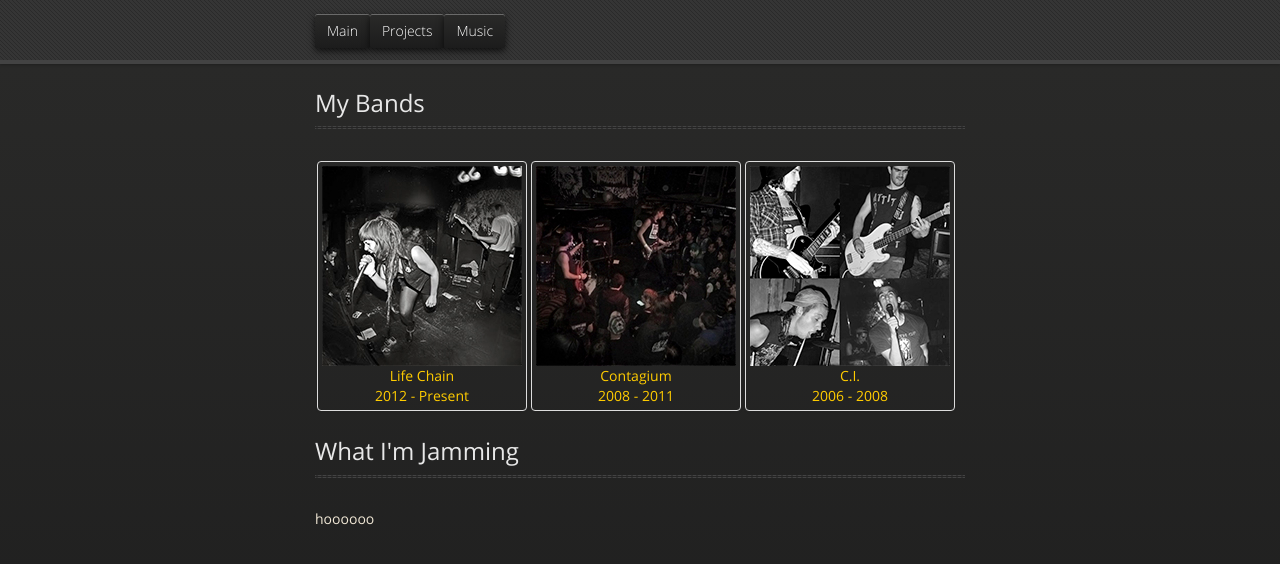
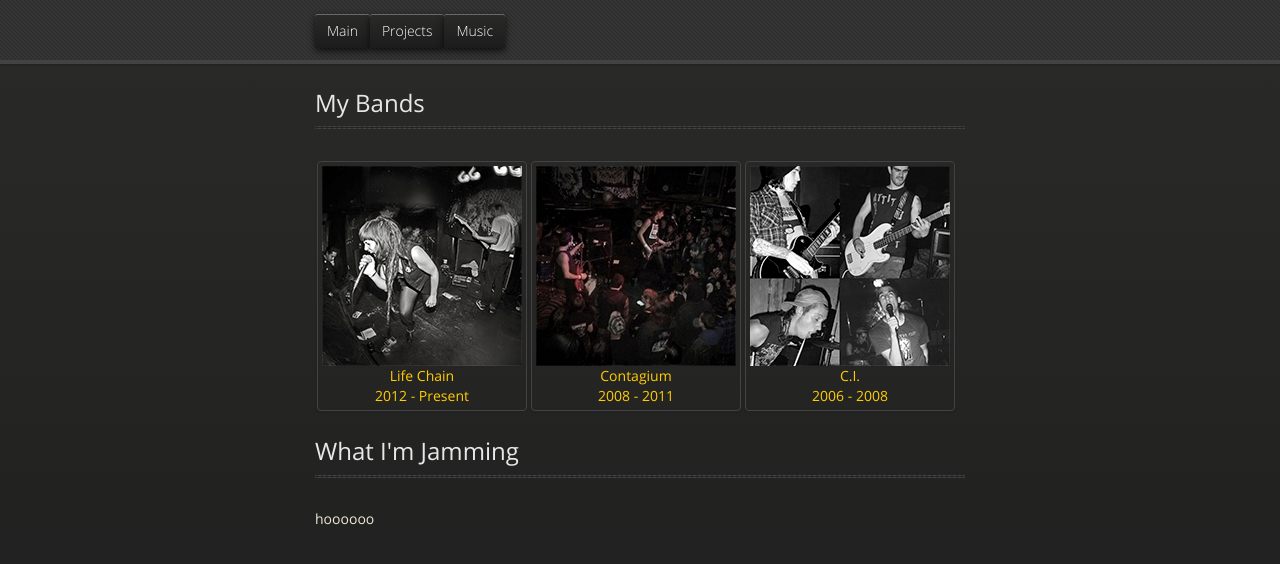
Before and after one commit to rbrt/rbrt.github.io, a Jekyll site: the page built from music/index.html, in a window 1280 px wide. Shown: the top 564 px of the page. Built offline with Jekyll 4.4.1, drawn with Linux system fonts in a browser that asks for light colours; nearby versions of some CDN libraries.

Commit message:
Added favicon

```diff
--- a/_layouts/base.html
+++ b/_layouts/base.html
@@ -6,6 +6,7 @@
     <title>BeyondThunderdo.me</title>
     <link rel="stylesheet" href="/stylesheets/styles.css">
     <link rel="stylesheet" href="/stylesheets/pygment_trac.css">
+    <link rel="shortcut icon" href="images/favicon.ico">
     <script src="https://ajax.googleapis.com/ajax/libs/jquery/1.7.1/jquery.min.js"></script>
     <script src="javascripts/respond.js"></script>
     <!--[if lt IE 9]>
--- a/_layouts/default.html
+++ b/_layouts/default.html
@@ -6,6 +6,7 @@
     <title>BeyondThunderdo.me</title>
     <link rel="stylesheet" href="../stylesheets/styles.css">
     <link rel="stylesheet" href="../stylesheets/pygment_trac.css">
+    <link rel="shortcut icon" href="../images/favicon.ico">
     <script src="https://ajax.googleapis.com/ajax/libs/jquery/1.7.1/jquery.min.js"></script>
     <script src="javascripts/respond.js"></script>
     <!--[if lt IE 9]>
--- a/stylesheets/styles.css
+++ b/stylesheets/styles.css
@@ -861,7 +861,7 @@ section #title .credits.right {
     float: left;
     padding: 4px;
     line-height: 20px;
-    border: 1px solid #ddd;
+    border: 1px solid #434343;
     -webkit-border-radius: 4px;
     -moz-border-radius: 4px;
     border-radius: 4px;
```
Also changed, not shown: images/favicon.ico (added), 5 other files.
